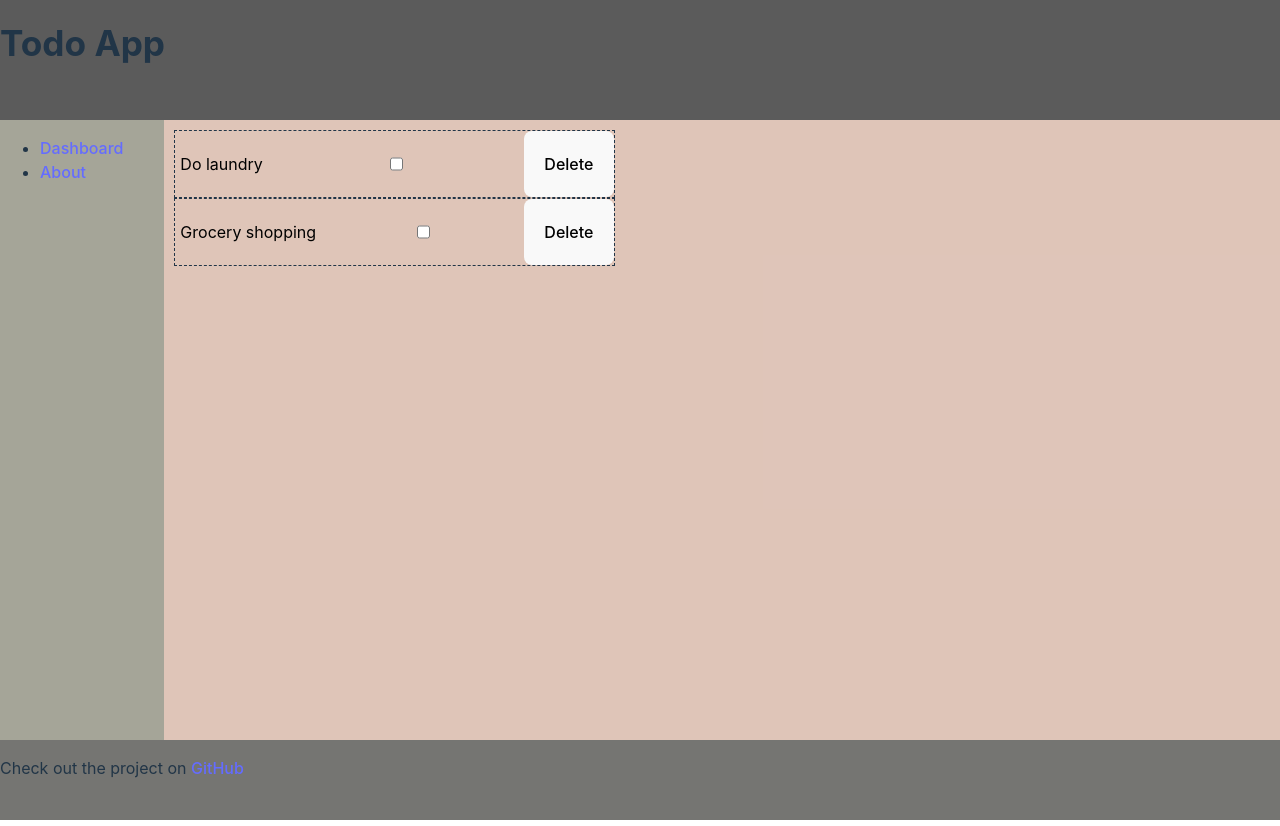
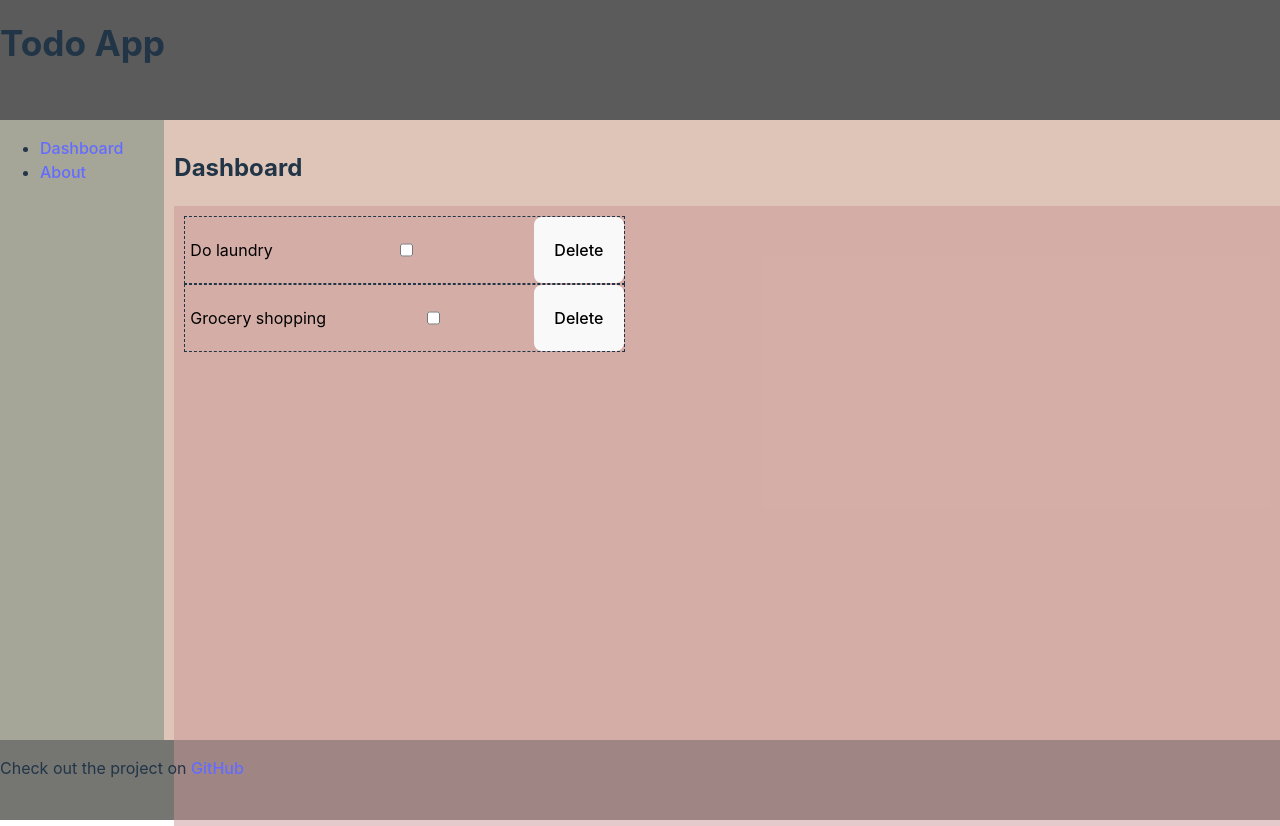
Before and after one commit to kodah-space/mini-project-todolist, a React (Vite) app: page / in a window 1280 px wide. Built offline with nearby package versions, Linux system fonts and the light colour scheme.

Commit message:
dashboard created

```diff
--- a/src/App.jsx
+++ b/src/App.jsx
@@ -7,6 +7,7 @@ import PageNotFound from "./components/PageNotFound";
 import About from "./components/About";
 import "./App.css";
 import { BrowserRouter as Router, Route, Routes } from "react-router-dom";
+import Dashboard from "./components/Dashboard";
 
 function App() {
   return (
@@ -15,7 +16,7 @@ function App() {
       <div className="side-main-container">
         <Sidebar />
         <Routes>
-          <Route path="/" element={<TodoList />} />
+          <Route path="/" element={<Dashboard />} />
           <Route path="/about" element={<About />} />
           <Route path="*" element={<PageNotFound />} />
         </Routes>
--- /dev/null
+++ b/src/components/Dashboard.css
@@ -0,0 +1,6 @@
+.dashboard-container {
+  background-color: rgba(201, 150, 150, 0.5);
+  width: 100%;
+  height: 75vh;
+  padding: 10px;
+}
--- /dev/null
+++ b/src/components/Dashboard.jsx
@@ -0,0 +1,42 @@
+import React from "react";
+import "./Dashboard.css";
+import TodoList from "./TodoList";
+import { useState } from "react";
+
+const todosData = [
+  { id: 1, taskName: "Do laundry", isCompleted: false },
+  { id: 2, taskName: "Grocery shopping", isCompleted: false },
+];
+
+function Dashboard() {
+  const [todos, setTodos] = useState(todosData);
+
+  const handleDelete = (todoId) => {
+    const filteredTodos = todos.filter((todo) => {
+      return todo.id !== todoId;
+    });
+    setTodos(filteredTodos);
+  };
+
+  function toggleIsCompleted(todoId) {
+    setTodos((prevTodos) =>
+      prevTodos.map((item) =>
+        item.id === todoId ? { ...item, isCompleted: !item.isCompleted } : item
+      )
+    );
+  }
+
+  return (
+    <div className="dashboard-container">
+      <h2>Dashboard</h2>
+      <TodoList
+        todos={todos}
+        setTodos={setTodos}
+        handleDelete={handleDelete}
+        toggleIsCompleted={toggleIsCompleted}
+      />
+    </div>
+  );
+}
+
+export default Dashboard;
--- a/src/components/Navbar.jsx
+++ b/src/components/Navbar.jsx
@@ -3,7 +3,7 @@ import "./Navbar.css";
 
 function Navbar() {
   return (
-    <div class="nav-bar-container">
+    <div className="nav-bar-container">
       <h1>Todo App</h1>
       {/* Place your logo here */}
       {/* <img src="/logo192.png" alt="App Logo" style={{ width: 50 }} /> */}
--- a/src/components/TodoList.jsx
+++ b/src/components/TodoList.jsx
@@ -2,31 +2,12 @@ import React from "react";
 import "./TodoList.css";
 import { useState } from "react";
 
-const todosData = [
-  { id: 1, taskName: "Do laundry", isCompleted: false },
-  { id: 2, taskName: "Grocery shopping", isCompleted: false },
-];
+// const todosData = [
+//   { id: 1, taskName: "Do laundry", isCompleted: false },
+//   { id: 2, taskName: "Grocery shopping", isCompleted: false },
+// ];
 
-function TodoList() {
-  const [todos, setTodos] = useState(todosData);
-  // const [taskName, setTask] = useState("");
-  // const [isCompleted, setIsCompleted] = useState(false);
-
-  const handleDelete = (todoId) => {
-    const filteredTodos = todos.filter((todo) => {
-      return todo.id !== todoId;
-    });
-    setTodos(filteredTodos);
-  };
-
-  function toggleIsCompleted(todoId) {
-    setTodos((prevTodos) =>
-      prevTodos.map((item) =>
-        item.id === todoId ? { ...item, isCompleted: !item.isCompleted } : item
-      )
-    );
-  }
-
+function TodoList({ todos, setTodos, handleDelete, toggleIsCompleted }) {
   return (
     <div className="todolist-container">
       {todos.map((todo) => (
```
